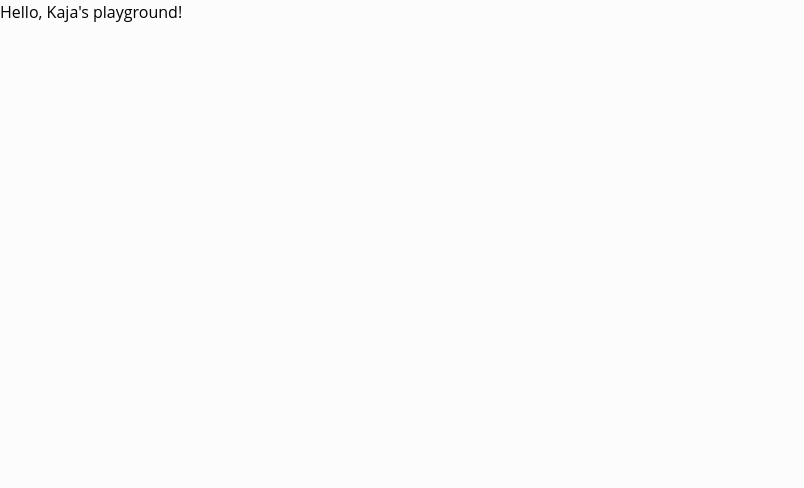
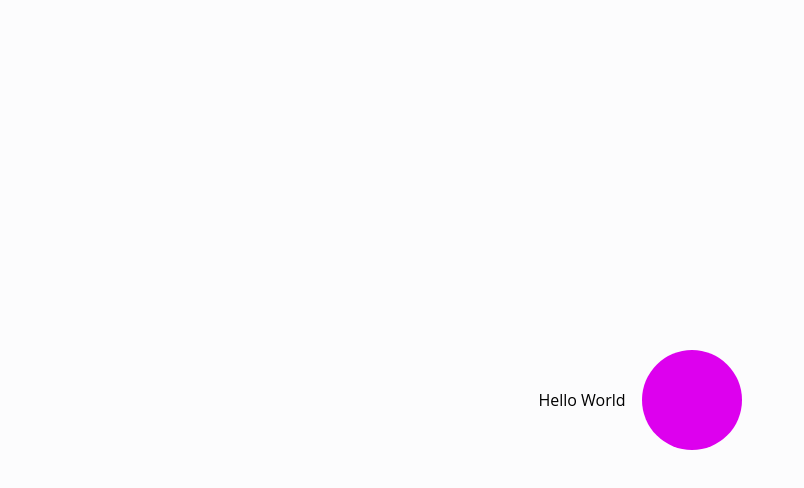
Before and after one commit to kaja-s/playground, a Next.js app: page / in a window 1280 px wide. Shown: the top 488 px of the page, without its empty margins (0-804 px from the left). Built offline with nearby package versions, Linux system fonts and the light colour scheme.

Commit message:
Enter animation

```diff
--- a/app/page.tsx
+++ b/app/page.tsx
@@ -1,3 +1,27 @@
+import * as motion from "motion/react-client";
+
 export default function Home() {
-  return <h1>Hello, Kaja's playground!</h1>;
+  const ball = {
+    width: 100,
+    height: 100,
+    backgroundColor: "#dd00ee",
+    borderRadius: "50%",
+  };
+
+  return (
+    <div className="flex items-center justify-center min-h-screen p-8 pb-20 gap-16 sm:p-20">
+      <div className="flex gap-4 items-center flex-col sm:flex-row">
+        <h1>Hello World</h1>
+        <motion.div
+          initial={{ opacity: 0, scale: 0 }}
+          animate={{ opacity: 1, scale: 1 }}
+          transition={{
+            duration: 0.4,
+            scale: { type: "spring", visualDuration: 0.4, bounce: 0.5 },
+          }}
+          style={ball}
+        />
+      </div>
+    </div>
+  );
 }
```
